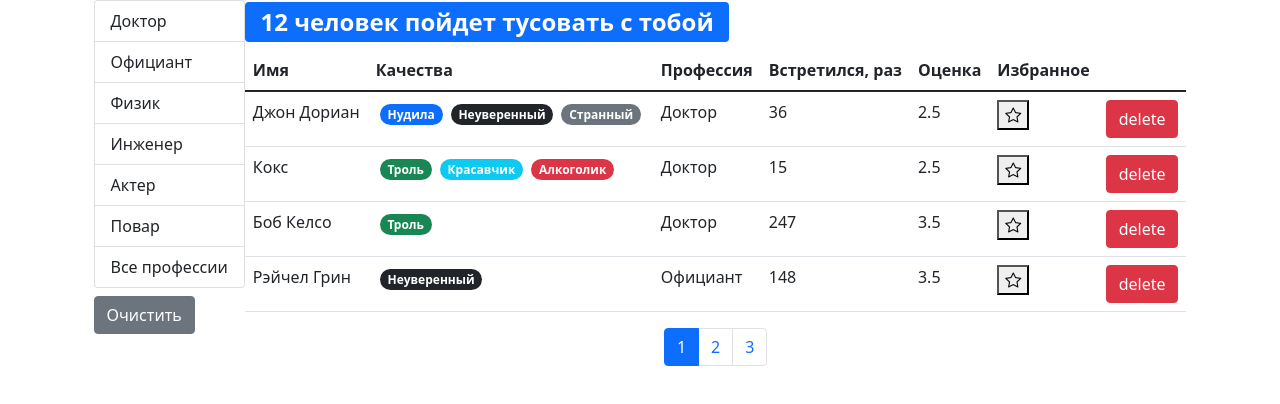
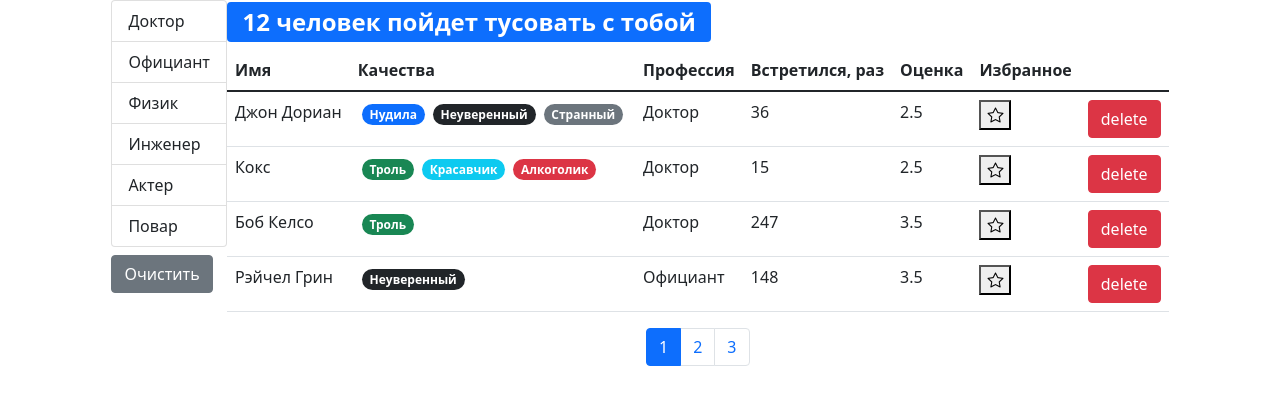
Before and after one commit to herou3/company-table, a React (Create React App) app: page / in a window 1280 px wide. Shown: the top 404 px of the page. Built offline with nearby package versions, Linux system fonts and the light colour scheme.

Commit message:
-Added changes:logic for array and object from API

```diff
--- a/src/components/groupList.jsx
+++ b/src/components/groupList.jsx
@@ -10,7 +10,10 @@ const GroupList = ({
 }) => {
   return (
     <ul className="list-group">
-      {Object.keys(items).map((item) => {
+      {(typeof items === "object"
+        ? Object.keys(items)
+        : items)
+        .map((item) => {
           return (
             <li
               key={
--- a/src/components/users.jsx
+++ b/src/components/users.jsx
@@ -13,14 +13,9 @@ const Users = ({ users: allUsers, onDelete, onToggleBookMark }) => {
   const [professions, setProfessions] = useState()
   const [selectedProf, setSelectedProf] = useState()
   useEffect(() => {
-    console.log("Send request")
-    api.professions
-      .fetchAll()
-      .then((data) =>
-        setProfessions(
-          Object.assign(data, { allProfession: { name: "Все профессии" } })
-        )
-      )
+    api.professions.fetchAll().then((data) => {
+      setProfessions(data)
+    })
   }, [])
   useEffect(() => {
     setCurrentPage(1)
@@ -40,7 +35,6 @@ const Users = ({ users: allUsers, onDelete, onToggleBookMark }) => {
 
   const handlePageChange = (pageIndex) => {
     setCurrentPage(pageIndex)
-    console.log("handlePageChange", pageIndex)
   }
   const clearFilters = () => {
     setSelectedProf()
```
Also changed, not shown: src/app.jsx (+1 -7 lines). Lines whose indentation alone changed are shown as unchanged.
